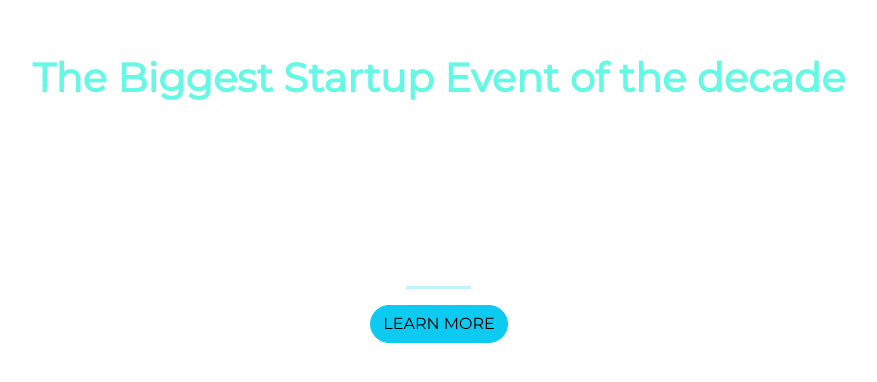
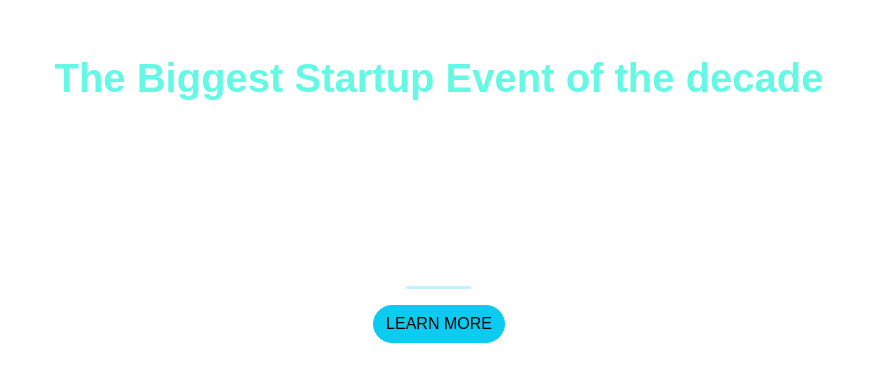
Before and after one commit to billy3b/startup-landing-page, a plain HTML site: page index.html in a window 1280 px wide. Shown: the part 202-584 px from the top of the page, without its empty margins (201-1078 px from the left). Drawn offline with nearby package versions, Linux system fonts and the light colour scheme.

Commit message:
Update index.html

```diff
--- a/index.html
+++ b/index.html
@@ -7,9 +7,6 @@
 
     <!-- Adding icon to website -->
     <link rel="icon" href="favicon.ico">
-
-    <!-- google fonts -->
-    <link href="https://fonts.googleapis.com/css?family=Montserrat" rel="stylesheet">
 
     <!-- Bootstrap -->
     <link href="https://cdn.jsdelivr.net/npm/bootstrap@5.2.2/dist/css/bootstrap.min.css" rel="stylesheet" integrity="sha384-Zenh87qX5JnK2Jl0vWa8Ck2rdkQ2Bzep5IDxbcnCeuOxjzrPF/et3URy9Bv1WTRi" crossorigin="anonymous">
```
